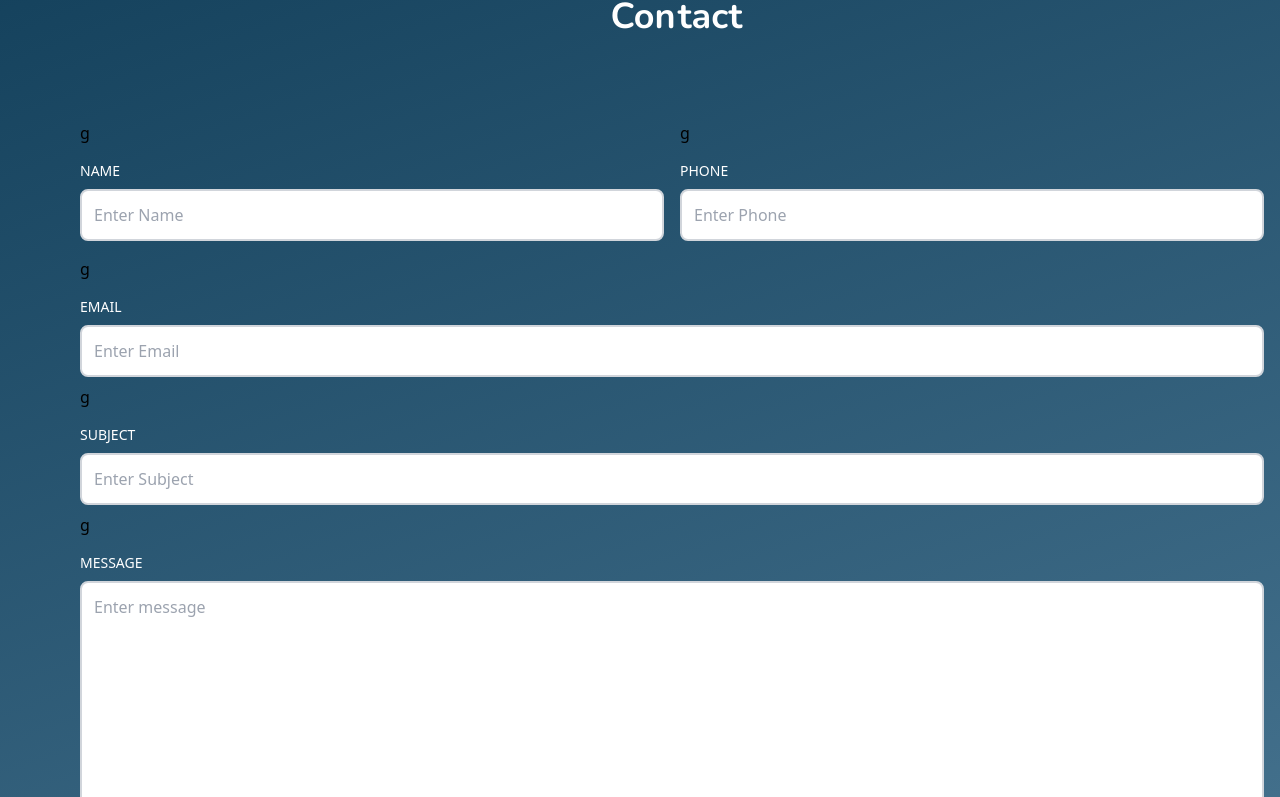
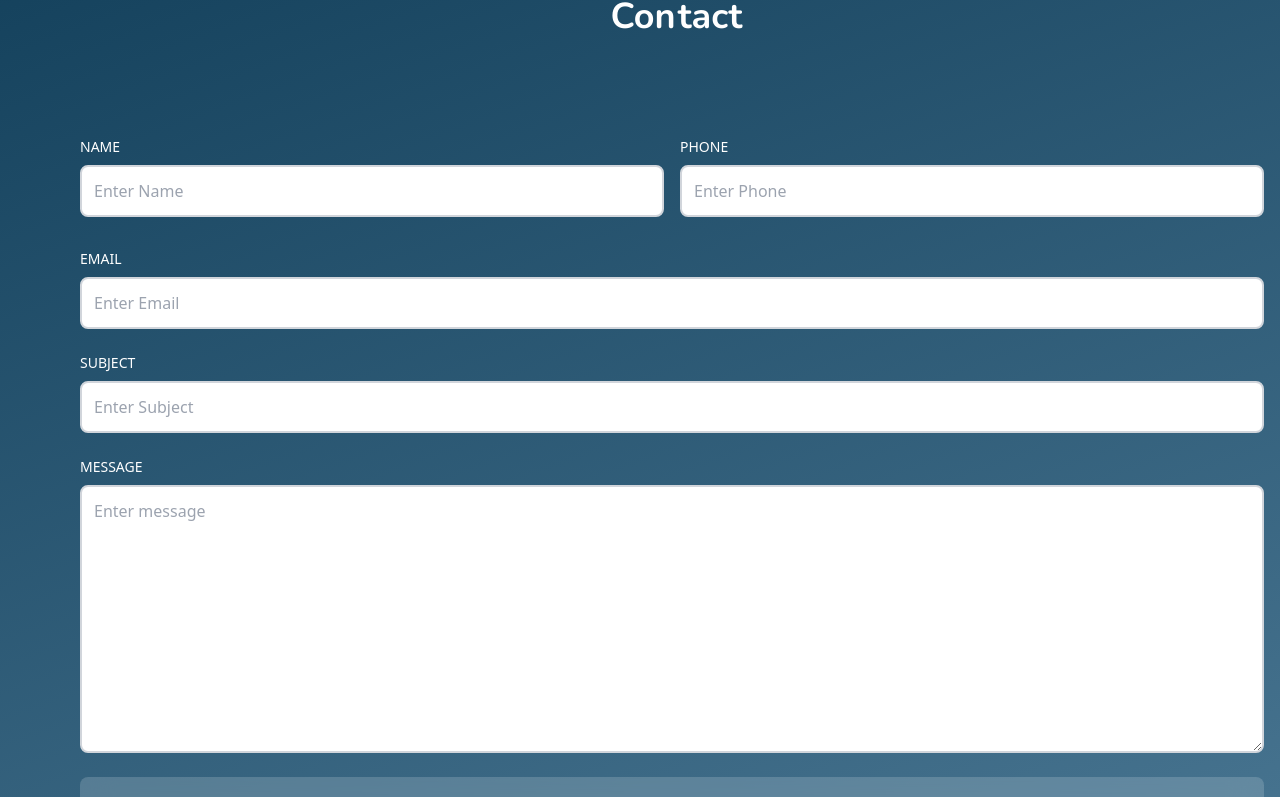
Before and after one commit to Kanuck-mk2/portfolio, a React (Vite) app: page / in a window 1280 px wide. Shown: the part 3740-4537 px from the top of the page. Built offline with nearby package versions, Linux system fonts and the light colour scheme.

Commit message:
fixed andom letter bug in forms component

```diff
--- a/src/components/Form.tsx
+++ b/src/components/Form.tsx
@@ -12,7 +12,7 @@ const Form: React.FC<FormProps> = ({ fields }) => {
   return (
     <>
       {fields.map((field, index) => (
-        <motion.div key={index} {...form(index)}>g
+        <motion.div key={index} {...form(index)}>
           <div className="flex flex-col py-2">
             <label className="uppercase text-sm py-2 text-white">
               {field.label}
```
